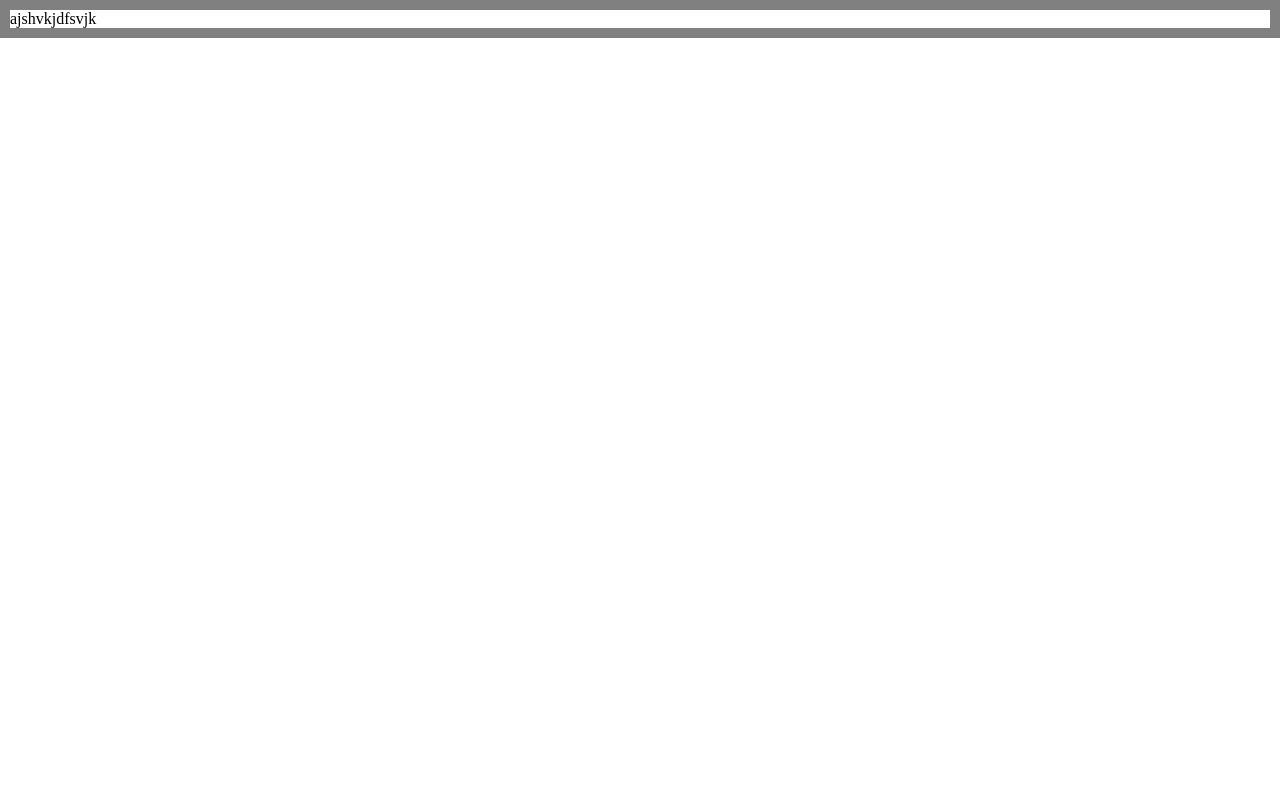
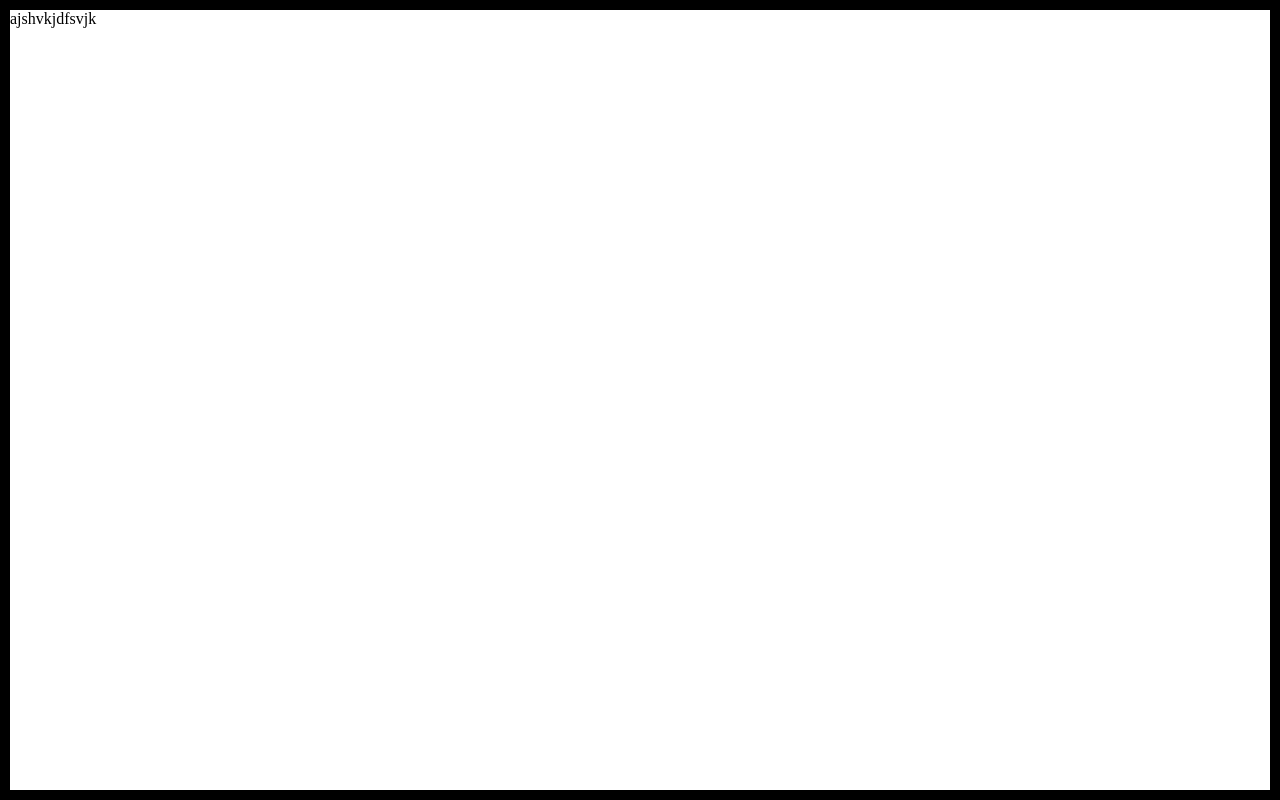
Before and after one commit to Vsevolod021/test-sizes, a plain HTML site: page index.html in a window 1280 px wide. Drawn offline with Linux system fonts and the light colour scheme.

Commit message:
something

```diff
--- a/index.html
+++ b/index.html
@@ -12,4 +12,11 @@
         ajshvkjdfsvjk
     </div>
 </body>
+<script>
+    window.addEventListener('resize', () => {
+        // We execute the same script as before
+        let vh = window.innerHeight * 0.01;
+        document.documentElement.style.setProperty('--vh', `${vh}px`);
+    });
+</script>
 </html>
--- a/style.css
+++ b/style.css
@@ -4,11 +4,8 @@
 }
 
 .container {
-    position: relative;
-    left: 0;
-    right: 0;
-    height: 100%;
-    max-height: 100vh;
-    overflow-y: auto;
-    border: 10px solid gray;
+    height: 100vh;
+    /* Fallback for browsers that do not support Custom Properties */
+    height: calc(var(--vh, 1vh) * 100);
+    border: 10px solid black;
 }
```
